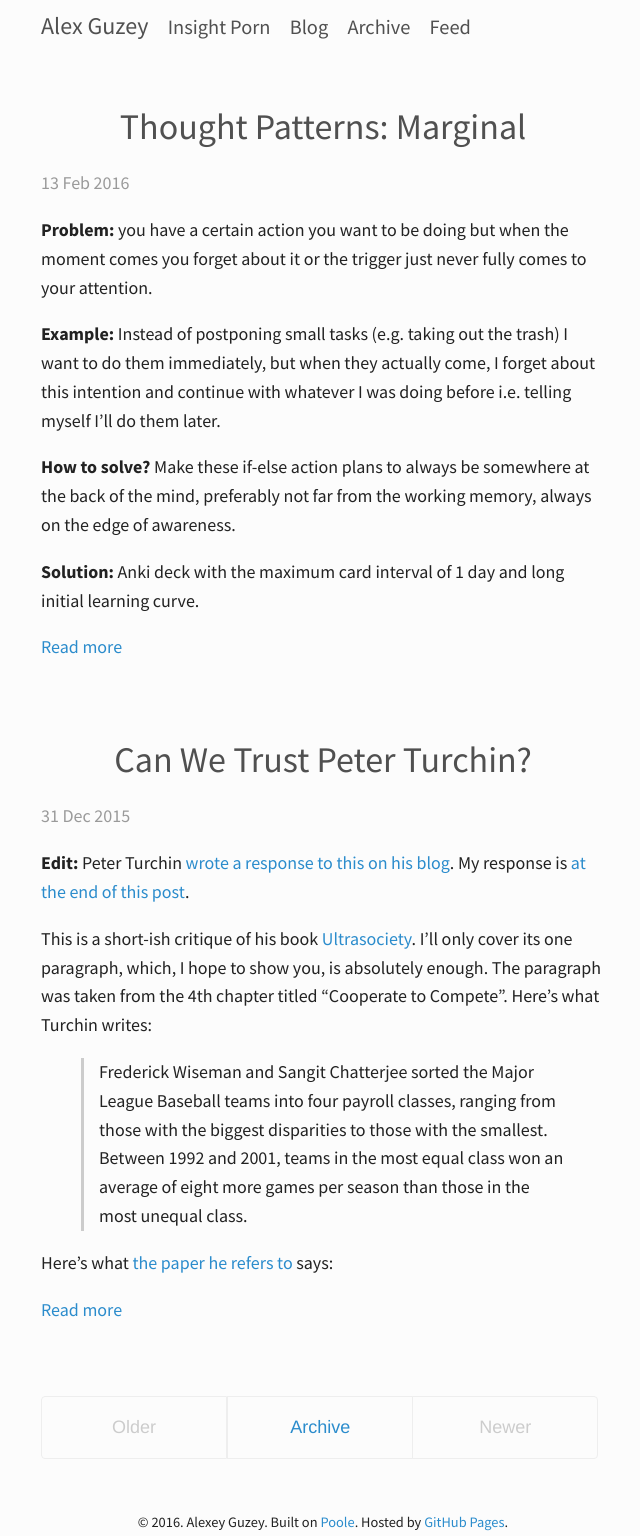
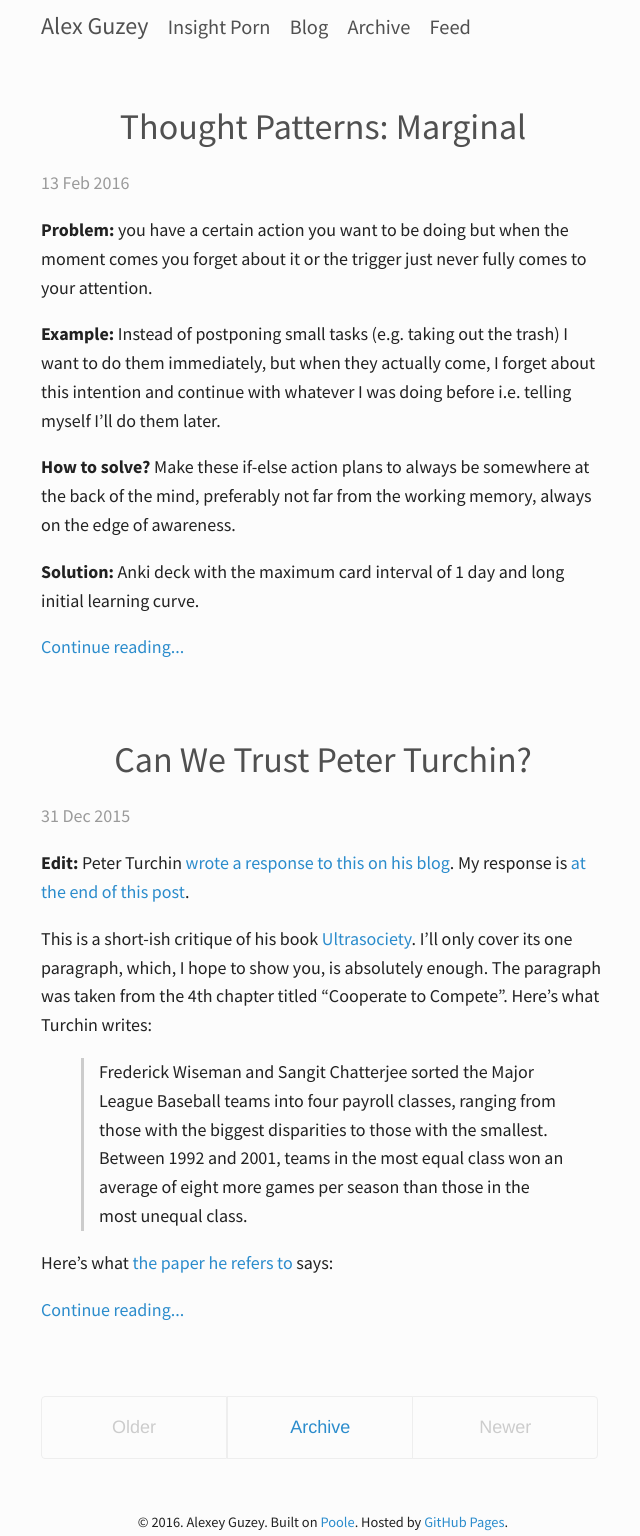
Before and after one commit to guzey/guzey.github.io1, a Jekyll site: the page built from blog/index.html, in a window 1280 px wide. Shown: the whole page, without its empty margins (317-957 px from the left). Built offline with Jekyll 4.4.1, drawn with Linux system fonts in a browser that asks for light colours; the list of posts is cut into pages by our own code; a style sheet for code colours, icons or effects is not loaded.

Commit message:
change wording

```diff
--- a/blog/index.html
+++ b/blog/index.html
@@ -16,7 +16,7 @@
 
     {{ post.excerpt }}
     {% if post.content contains site.excerpt_separator %}
-      <a href="{{ post.url }}">Read more</a>
+      <a href="{{ post.url }}">Continue reading...</a>
     {% endif %}
   </div>
   {% endfor %}
```
